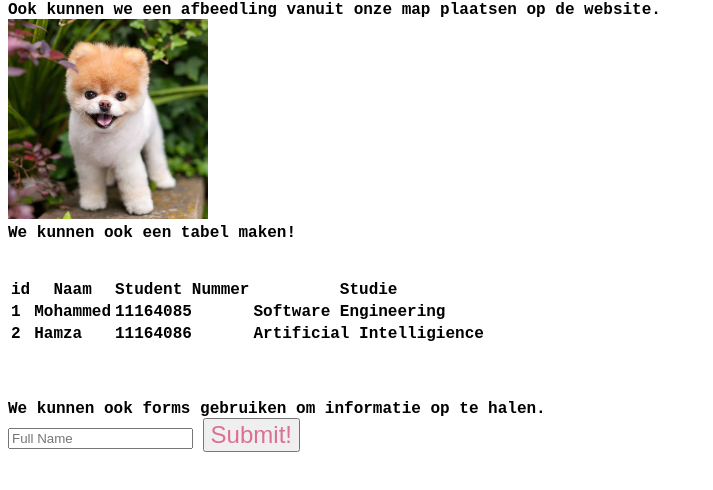
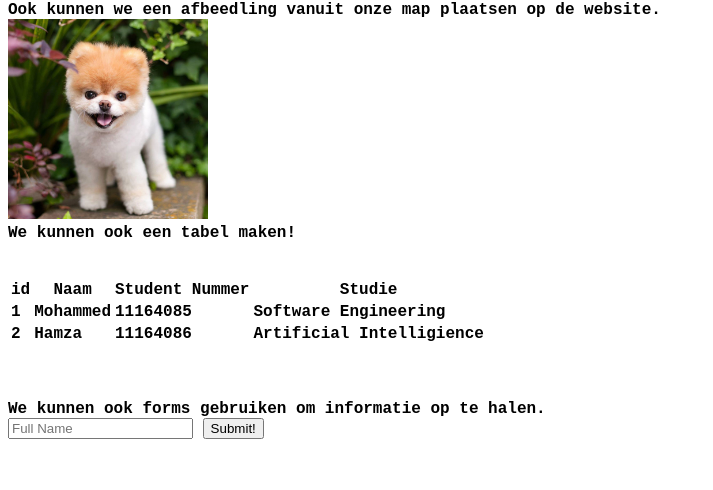
Before and after one commit to MohammedElMochoui/GitPage, a plain HTML site: page index.html in a window 1280 px wide. Shown: the part 731-1221 px from the top of the page, without its empty margins (0-713 px from the left). Drawn offline with Linux system fonts and the light colour scheme.

Commit message:
removed not working button

```diff
--- a/style.css
+++ b/style.css
@@ -15,13 +15,3 @@ h2, h3, h4, h5, h6 {
     text-align: center;
     padding: 1px;
 }
-
-button{
-    font-size: x-large;
-    color: palevioletred;
-}
-
-button:hover{
-    color: burlywood;
-    font-size: larger;
-}
```
